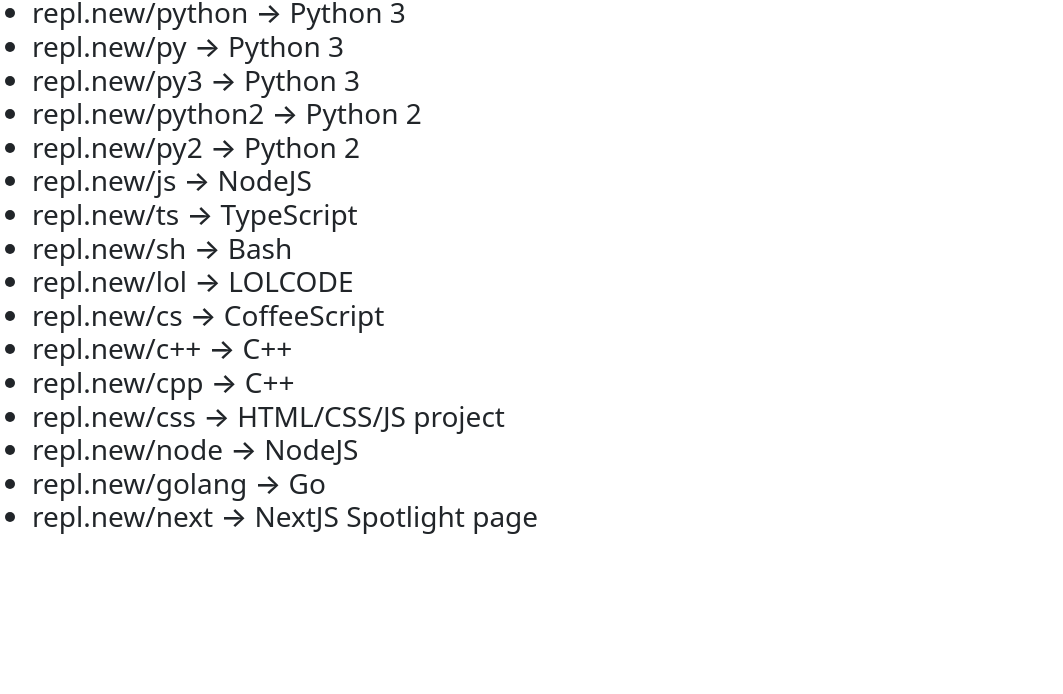
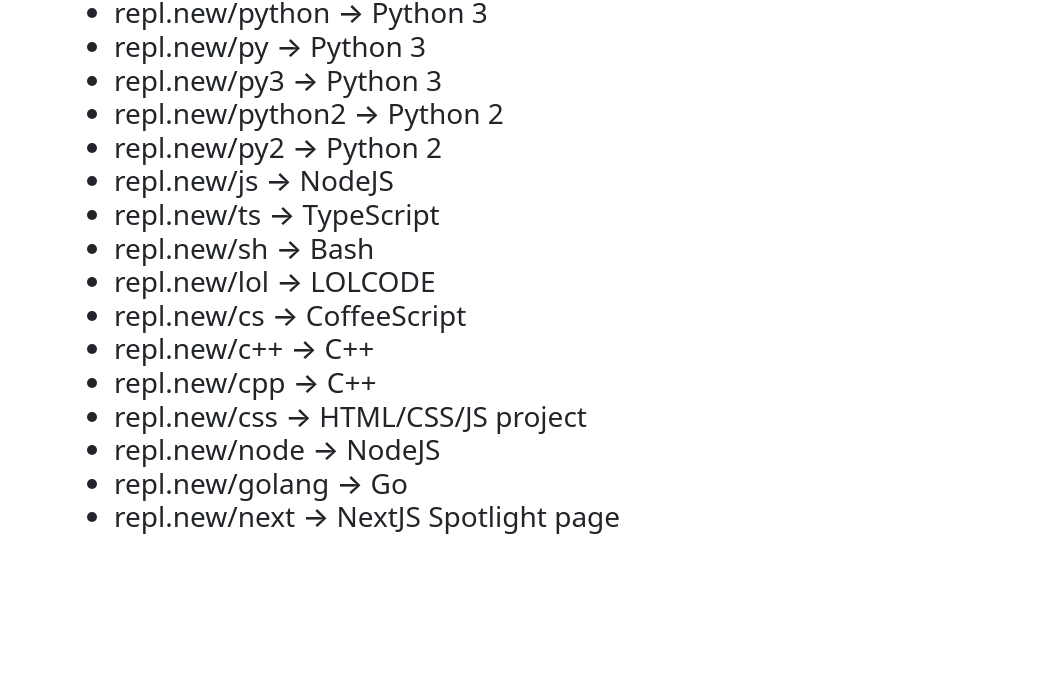
Before and after one commit to jahands/new-redirector-replit, a website: page public/help.html in a window 1280 px wide. Shown: the part 106-800 px from the top of the page, without its empty margins (0-1063 px from the left). Drawn offline with nearby package versions, Linux system fonts and the light colour scheme.

Commit message:
Padding on help page

```diff
--- a/public/help.html
+++ b/public/help.html
@@ -1,27 +1,32 @@
 <!doctype html>
 <html lang="en">
+
 <head>
 	<!-- Required meta tags -->
 	<meta charset="utf-8">
 	<meta name="viewport" content="width=device-width, initial-scale=1">
 
 	<!-- Bootstrap CSS -->
-    <link href="https://cdn.jsdelivr.net/npm/bootstrap@5.0.0-beta2/dist/css/bootstrap.min.css" rel="stylesheet" integrity="sha384-BmbxuPwQa2lc/FVzBcNJ7UAyJxM6wuqIj61tLrc4wSX0szH/Ev+nYRRuWlolflfl" crossorigin="anonymous">
+	<link href="https://cdn.jsdelivr.net/npm/bootstrap@5.0.0-beta2/dist/css/bootstrap.min.css" rel="stylesheet" integrity="sha384-BmbxuPwQa2lc/FVzBcNJ7UAyJxM6wuqIj61tLrc4wSX0szH/Ev+nYRRuWlolflfl"
+	 crossorigin="anonymous">
 
 	<title>repl.new shortcuts</title>
 </head>
+
 <body>
 	<!-- Optional JavaScript; choose one of the two! -->
 
 	<!-- Option 1: Bootstrap Bundle with Popper -->
-    <script src="https://cdn.jsdelivr.net/npm/bootstrap@5.0.0-beta2/dist/js/bootstrap.bundle.min.js" integrity="sha384-b5kHyXgcpbZJO/tY9Ul7kGkf1S0CWuKcCD38l8YkeH8z8QjE0GmW1gYU5S9FOnJ0" crossorigin="anonymous"></script>
+	<script src="https://cdn.jsdelivr.net/npm/bootstrap@5.0.0-beta2/dist/js/bootstrap.bundle.min.js" integrity="sha384-b5kHyXgcpbZJO/tY9Ul7kGkf1S0CWuKcCD38l8YkeH8z8QjE0GmW1gYU5S9FOnJ0"
+	 crossorigin="anonymous">
+	</script>
 
 	<!-- Option 2: Separate Popper and Bootstrap JS -->
 	<!--
     <script src="https://cdn.jsdelivr.net/npm/@popperjs/core@2.6.0/dist/umd/popper.min.js" integrity="sha384-KsvD1yqQ1/1+IA7gi3P0tyJcT3vR+NdBTt13hSJ2lnve8agRGXTTyNaBYmCR/Nwi" crossorigin="anonymous"></script>
     <script src="https://cdn.jsdelivr.net/npm/bootstrap@5.0.0-beta2/dist/js/bootstrap.min.js" integrity="sha384-nsg8ua9HAw1y0W1btsyWgBklPnCUAFLuTMS2G72MMONqmOymq585AcH49TLBQObG" crossorigin="anonymous"></script>
     -->
-
+	<div class="container">
 		<h1>Replit language shortcuts available with repl.new</h1>
 		<h2>Custom shortcuts:</h2>
 		<h3>
@@ -76,5 +81,7 @@
 				</li>
 			</ul>
 		</h3>
+	</div>
 </body>
+
 </html>
```
Lines whose indentation alone changed are shown as unchanged.
